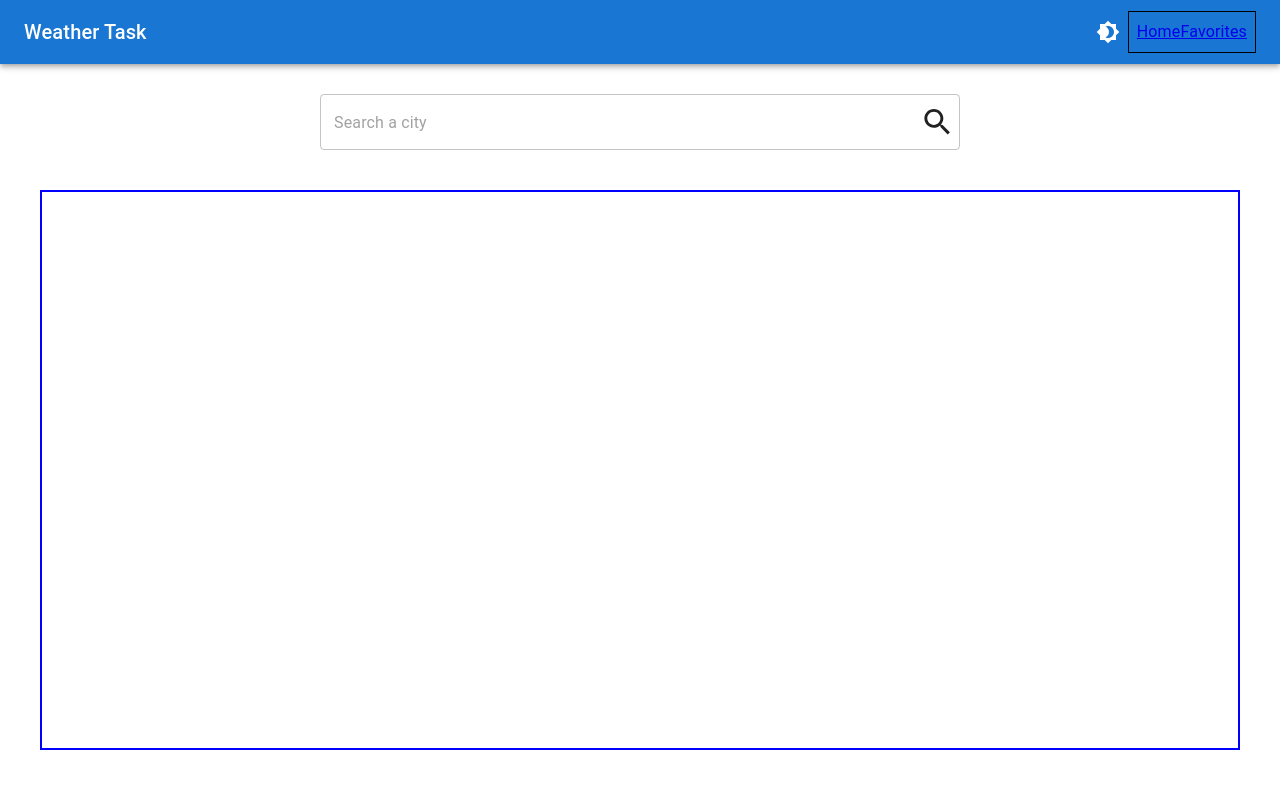
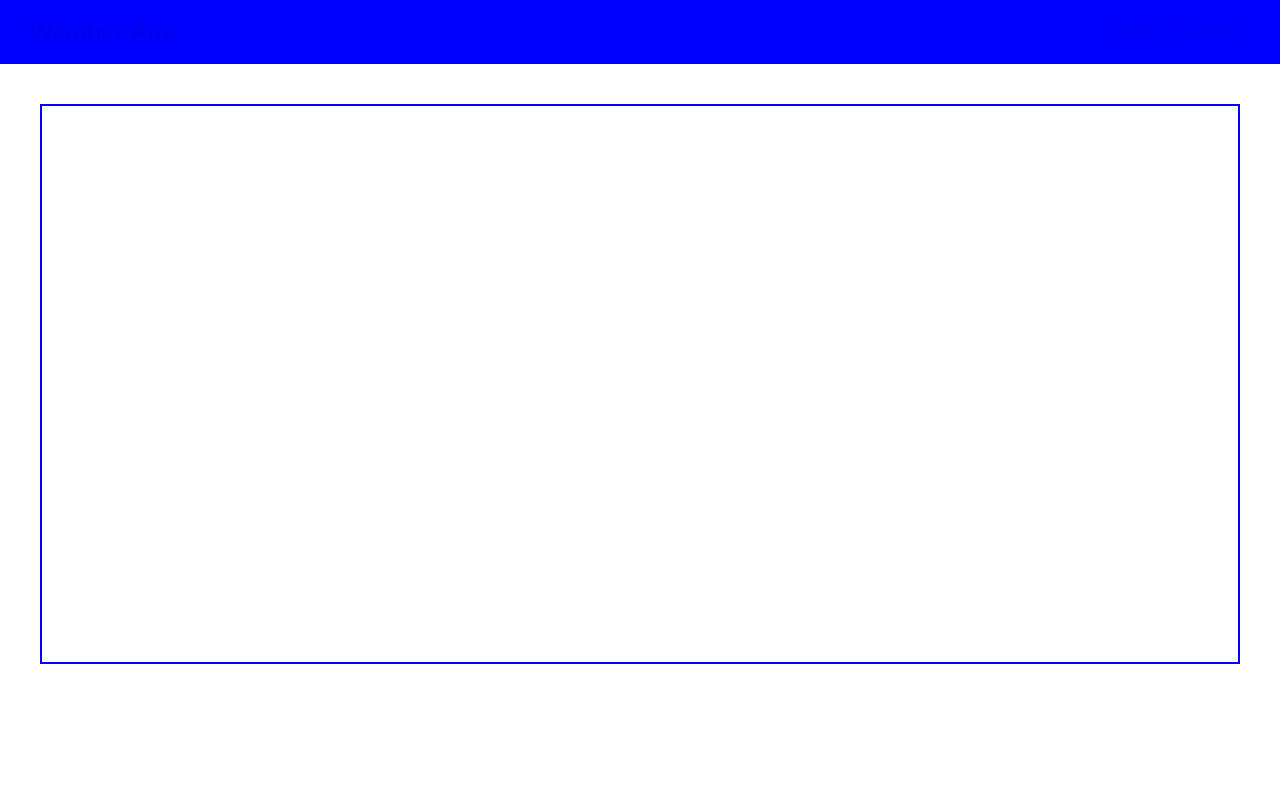
Before and after one commit to OshriAsulin/weather-application, a React (Vite) app: page / in a window 1280 px wide. Shown: the top 788 px of the page. Built offline with nearby package versions, Linux system fonts and the light colour scheme.

Commit message:
update changes

```diff
--- a/index.html
+++ b/index.html
@@ -3,8 +3,7 @@
   <head>
     <meta charset="UTF-8" />
     <link rel="icon" type="image/svg+xml" href="./src/assets/Weather.512.png" />
-
-    <meta name="viewport" content="width=device-width, initial-scale=1.0" />
+    <link rel="stylesheet" href="https://fonts.googleapis.com/css2?family=Material+Symbols+Outlined:opsz,wght,FILL,GRAD@20..48,100..700,0..1,-50..200" />    <meta name="viewport" content="width=device-width, initial-scale=1.0" />
     <title>Weather Aplication</title>
   </head>
   <body>
--- a/package.json
+++ b/package.json
@@ -12,10 +12,6 @@
   "dependencies": {
     "@emotion/react": "^11.11.1",
     "@emotion/styled": "^11.11.0",
-    "@material-ui/icons": "^4.11.3",
-    "@mui/icons-material": "^5.14.8",
-    "@mui/material": "^5.14.8",
-    "@mui/styled-engine-sc": "^5.14.8",
     "react": "^18.2.0",
     "react-dom": "^18.2.0",
     "react-helmet": "^6.1.0",
--- a/src/App.jsx
+++ b/src/App.jsx
@@ -1,28 +1,20 @@
 import "./App.css";
-import Navbar from "./components/Navbar";
+import Navbar from "./components/Navbar/Navbar";
 import { Route, Routes } from "react-router-dom";
-import { useThemeStore } from "./themeStore";
-import { CssBaseline, ThemeProvider, createTheme } from "@mui/material";
+
 import Favorite from "./pages/Favorites";
 import Weather from "./pages/Weather";
 
 function App() {
-  const { mode } = useThemeStore();
-  const theme = createTheme({
-    palette: {
-      mode,
-    },
-  });
+
   return (
     <>
-      <ThemeProvider theme={theme}>
-        <CssBaseline />
+
         <Navbar />
         <Routes>
           <Route path="/" element={<Weather />} />
           <Route path="/favorites" element={<Favorite />} />
         </Routes>
-      </ThemeProvider>
     </>
   );
 }
--- a/src/ThemeToggleMode.jsx
+++ b/src/ThemeToggleMode.jsx
@@ -1,14 +1,16 @@
 import React from 'react'
-import IconButton from "@mui/material/IconButton";
-import Brightness4Icon from "@mui/icons-material/Brightness4";
-import Brightness7Icon from "@mui/icons-material/Brightness7";
+
 
 const ThemeToggleMode = ({ toggleColorMode, isDarkMode }) => {
 
   return (
-    <IconButton sx={{ ml: 1 }} onClick={toggleColorMode} color="inherit">
+    <>
+    {/* <IconButton sx={{ ml: 1 }} onClick={toggleColorMode} color="inherit">
     {isDarkMode ? <Brightness7Icon /> : <Brightness4Icon />}
-  </IconButton>  )
+  </IconButton>
+   */}
+    </>
+  )
 }
 
 export default ThemeToggleMode
--- a/src/components/CityWeatherInfoContainer.jsx
+++ b/src/components/CityWeatherInfoContainer.jsx
@@ -1,9 +1,9 @@
 import React from "react";
 import Container from "../elements/Container/Container";
 const CityWeatherInfoContainer = () => {
-  return <Container>
+  return (<Container>
 
-  </Container>;
+  </Container>);
 };
 
 export default CityWeatherInfoContainer;
--- a/src/components/Navbar.jsx
+++ /dev/null
@@ -1,38 +0,0 @@
-import * as React from "react";
-import AppBar from "@mui/material/AppBar";
-import Box from "@mui/material/Box";
-import Toolbar from "@mui/material/Toolbar";
-import Typography from "@mui/material/Typography";
-// import Button from "@mui/material/Button";
-// import IconButton from "@mui/material/IconButton";
-// import MenuIcon from "@mui/icons-material/Menu";
-import { useThemeStore } from "../themeStore";
-import ThemeToggleMode from "../ThemeToggleMode";
-import { Link } from "react-router-dom";
-
-const Navbar = () => {
-  const { mode, toggleColorMode } = useThemeStore();
-
-  return (
-    <Box sx={{ flexGrow: 1 }}>
-      <AppBar position="static">
-        <Toolbar>
-          <Typography variant="h6" component="div" sx={{ flexGrow: 1 }}>
-            Weather Task
-          </Typography>
-
-          <ThemeToggleMode
-            toggleColorMode={toggleColorMode}
-            isDarkMode={mode === "dark"}
-          />
-          <Box sx={{ border: "1px solid black", padding: 1 }}>
-            <Link to='/'>Home</Link>
-            <Link to='/favorites'>Favorites</Link>
-          </Box>
-        </Toolbar>
-      </AppBar>
-    </Box>
-  );
-};
-
-export default Navbar;
--- /dev/null
+++ b/src/components/Navbar/Navbar.jsx
@@ -0,0 +1,57 @@
+import * as React from "react";
+// import { useThemeStore } from "../../themeStore";
+// import ThemeToggleMode from "../../ThemeToggleMode";
+import { Link } from "react-router-dom";
+import style from './Nvabar.module.css'
+const Navbar = () => {
+  // const { mode, toggleColorMode } = useThemeStore();
+
+  return (
+     <header>
+    <div className={style.navbar}>
+        <div>
+          <h2 className={style.title}><Link to='/'>Weather App</Link></h2>
+        </div>
+        <div>
+          <ul className={style.nav_links}>
+            <li>
+              <Link to="/">Home</Link>
+            </li>
+            <li>
+              <Link to="/favorites">Favorites</Link>
+            </li>
+          </ul>
+        </div>
+    </div>
+    </header>
+  );
+};
+
+export default Navbar;
+
+
+{/* <div id='home'>
+            <header className='hero'>
+                <div id="navbar" className={scrollPos ? 'navbar' : 'navbar top'}>
+                    <h1 className="logo">
+                        <span className="text-primary"><i className="fas fa-book-open"></i> Edge</span>
+                        Ledger
+                    </h1>
+                    <nav>
+                        <ul>
+                            <li><a href="#home">Home</a></li>
+                            <li><a href="#about">About</a></li>
+                            <li><a href="#cases">Cases</a></li>
+                            <li><a href="#blog">Blog</a></li>
+                            <li><a href="#contact">Contact</a></li>
+                        </ul>
+                    </nav>
+                </div>
+                <div className="content">
+                    <h1>The Sky Is Limit</h1>
+                    <p>We provide world calss financial assistance</p>
+                    <a href="#about" className="btn"> <i className="fas fa-chevron-right"></i> Read More</a>
+
+                </div>
+            </header>
+        </div> */}
--- /dev/null
+++ b/src/components/Navbar/Nvabar.module.css
@@ -0,0 +1,43 @@
+.navbar {
+    height: 8vh;
+    background: blue;
+    display: flex;
+    justify-content: space-between;
+    align-items: center;
+    padding: 0 30px;
+}
+
+header{
+    /* max-width: 1100px; */
+
+}
+
+.title{
+    /* padding: 5px; */
+}
+
+.title a{
+    text-decoration: none;
+    font-family: 'Franklin Gothic Medium', 'Arial Narrow', Arial, sans-serif;
+}
+
+
+.nav_links {
+    display: flex;
+    list-style: none;
+}
+
+.nav_links li {
+    margin: 5px;
+    padding: 5px;
+}
+
+.nav_links li a {
+    text-decoration: none;
+    font-weight: bold;
+}
+
+
+@media (max-width:768){
+
+}
--- a/src/components/SearchBar.jsx
+++ b/src/components/SearchBar.jsx
@@ -1,11 +1,10 @@
 import React from "react";
-import TextField from "@mui/material/TextField";
-import SearchIcon from "@material-ui/icons/Search";
+
 
 const SearchBar = () => {
   return (
     <div className="search_bar">
-      <TextField
+      {/* <TextField
         sx={{ width: "100%" }} // Adjust the padding to fit the search icon
         placeholder="Search a city"
       />
@@ -19,7 +18,7 @@ const SearchBar = () => {
           zIndex: 1,
           cursor: "pointer"
         }}
-      />
+      /> */}
     </div>
   );
 };
--- a/src/elements/Container/Container.module.css
+++ b/src/elements/Container/Container.module.css
@@ -1,5 +1,5 @@
 .container_element {
-  margin: auto ;
+  margin: auto;
   max-width: 1200px;
   overflow: auto;
   padding: 0px 20px;
--- a/src/pages/Weather.jsx
+++ b/src/pages/Weather.jsx
@@ -19,7 +19,7 @@ const Weather = () => {
         <link rel="canonical" href="http://mysite.com/example" />
       </Helmet>
       {/* <div style={divStyle}> */}
-        <SearchBar />
+        {/* <SearchBar /> */}
       {/* </div> */}
       <CityWeatherInfoContainer/>
     </>
```
Also changed, not shown: 1 other file (tests, documents, lock files or other folders).
